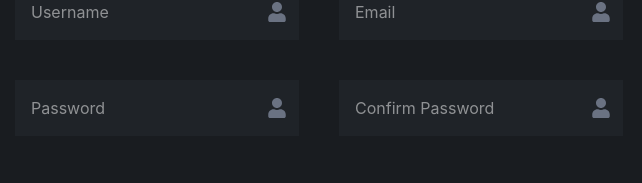
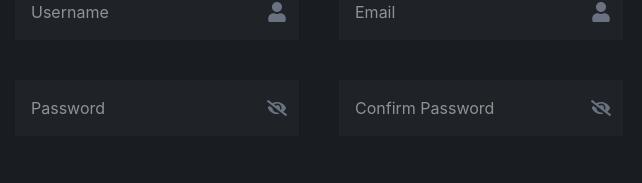
Before and after one commit to AdityaByte/Connect-Frontend, a React (Vite) app: page /signup in a window 1280 px wide. Shown: the part 306-489 px from the top of the page, without its empty margins (321-963 px from the left). Built offline with nearby package versions, Linux system fonts and the light colour scheme.

Commit message:
minor: added a password toggler

```diff
--- /dev/null
+++ b/src/components/InputBoxTypePassword.jsx
@@ -0,0 +1,35 @@
+import { useEffect, useState } from "react"
+import { FaEye, FaEyeSlash } from "react-icons/fa"
+
+const InputBoxTypePassword = ({ placeholder, name }) => {
+
+    const [visible, setVisible] = useState(false)
+
+    const toggleVisibility = () => {
+        setVisible(!visible)
+    }
+
+    return (
+        <div className="relative w-[80%] lg:w-full max-w-full  lg:max-w-[500px]">
+            <input
+                type={visible ? "text" : "password"}
+                className="w-full lg:w-full px-4 py-4 border-[#2E3238] pr-10 bg-[#1F2328] focus:bg-#1F2328"
+                placeholder={placeholder}
+                name={name}
+            />
+            <span className="absolute right-3 top-1/2 transform -translate-y-1/2" onClick={toggleVisibility}>
+                {
+                    visible ? <FaEye
+                        className="text-gray-500 pointer-events-none"
+                        size={20}
+                    /> : <FaEyeSlash
+                        className="text-gray-500 pointer-events-none"
+                        size={20}
+                    />
+                }
+            </span>
+        </div>
+    )
+}
+
+export default InputBoxTypePassword
--- a/src/pages/Login.jsx
+++ b/src/pages/Login.jsx
@@ -3,6 +3,7 @@ import { Link, useNavigate } from "react-router-dom";
 import InputBox from "../components/InputBox";
 import SubmitButton from "../components/SubmitButton";
 import { toast } from "react-toastify";
+import InputBoxTypePassword from "../components/InputBoxTypePassword";
 
 const Login = () => {
 
@@ -62,7 +63,7 @@ const Login = () => {
                 <h1 className="font-bold text-4xl">Login</h1>
                 <form ref={loginFormRef} onSubmit={handleSubmit} id="loginform" className=" h-[50%] w-full flex flex-col justify-evenly items-center">
                     <InputBox placeholder={"Email"} name={"email"} type={"email"} />
-                    <InputBox placeholder={"Password"} name={"pass"} type={"password"} />
+                    <InputBoxTypePassword placeholder={"Password"} name={"pass"} type={"password"} />
                     <Link to={"/signup"} className="underline text-[#AAAAAA]">Don't have an account? Signup</Link>
                     <SubmitButton buttontext={"Login"} />
                 </form>
--- a/src/pages/Signup.jsx
+++ b/src/pages/Signup.jsx
@@ -3,6 +3,7 @@ import InputBox from "../components/InputBox";
 import SubmitButton from "../components/SubmitButton";
 import { Link, useNavigate } from "react-router-dom";
 import { toast } from "react-toastify";
+import InputBoxTypePassword from "../components/InputBoxTypePassword";
 
 const Signup = () => {
 
@@ -71,8 +72,8 @@ const Signup = () => {
                 <div className="flex flex-col justify-center items-center gap-3 lg:grid lg:grid-cols-2 lg:grid-rows-2 lg:gap-10 lg:p-4 w-full">
                     <InputBox placeholder={"Username"} type={"text"} name={"username"} />
                     <InputBox placeholder={"Email"} type={"email"} name={"email"} />
-                    <InputBox placeholder={"Password"} type={"password"} name={"pass"} />
-                    <InputBox placeholder={"Confirm Password"} type={"password"} name={"cpass"} />
+                    <InputBoxTypePassword placeholder={"Password"} type={"password"} name={"pass"} />
+                    <InputBoxTypePassword placeholder={"Confirm Password"} type={"password"} name={"cpass"} />
                 </div>
                 <Link className="underline text-[#AAAAAA]" to={"/login"}>Already have an account? Login</Link>
                 <SubmitButton buttontext={"Signup"} />
--- a/vite.config.js
+++ b/vite.config.js
@@ -3,7 +3,6 @@ import react from '@vitejs/plugin-react'
 import tailwindcss from '@tailwindcss/vite'
 
 export default defineConfig({
-  base: "/connect",
   define: {
     global: 'globalThis'
   },
```
